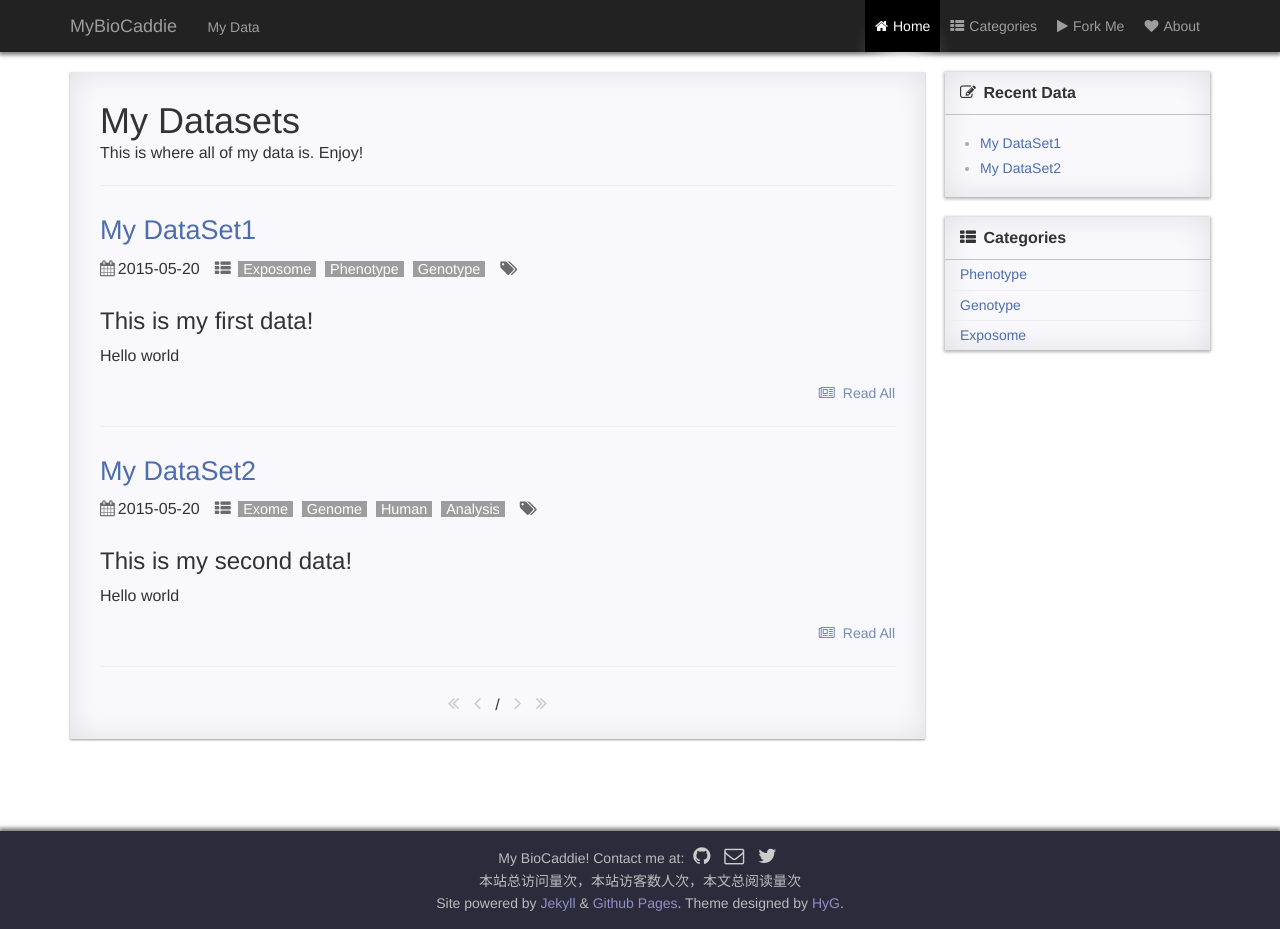
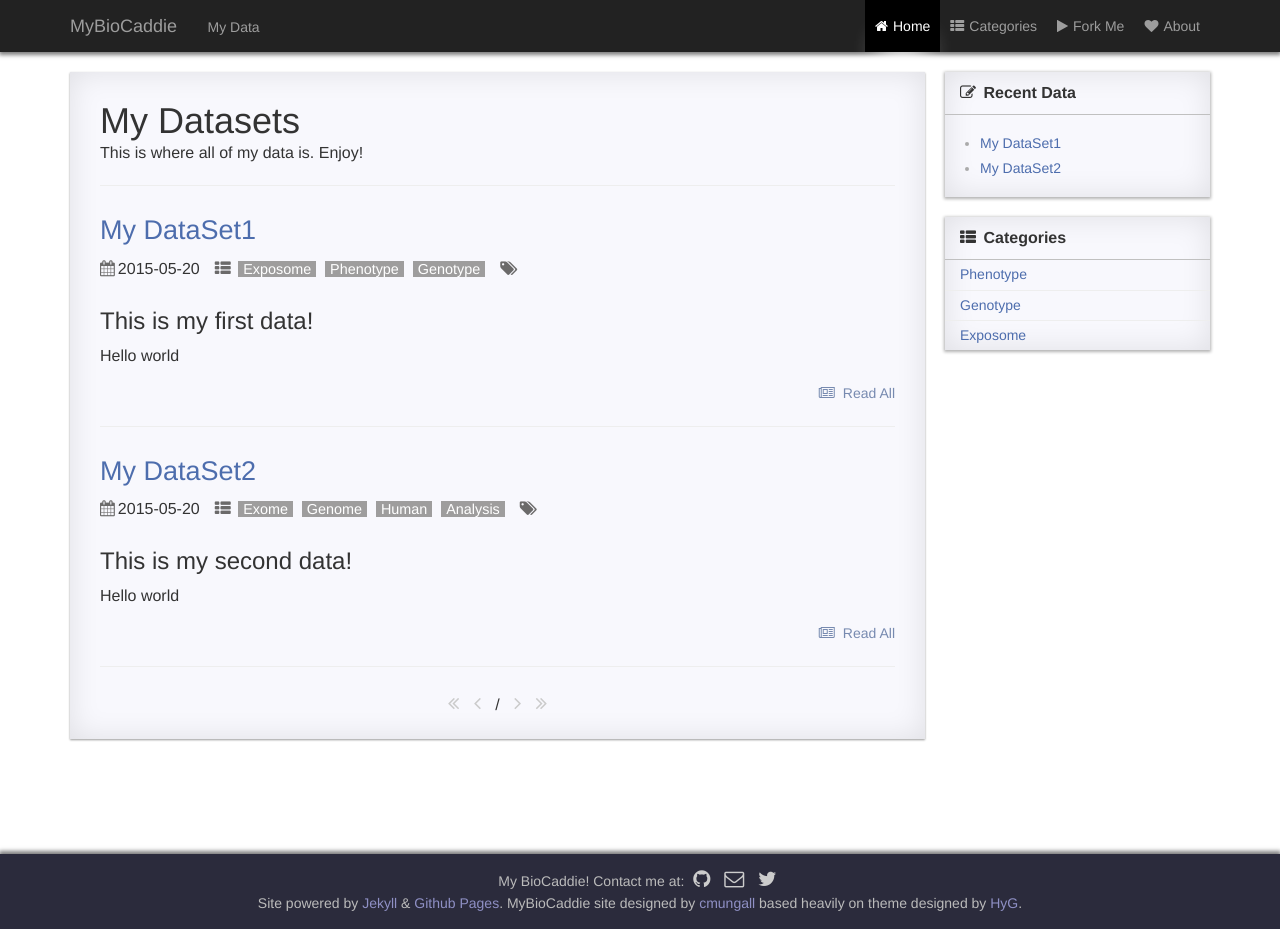
Before and after one commit to biodatasets/mybiocaddie, a Jekyll site: the page built from index.html, in a window 1280 px wide. Built offline with Jekyll 4.4.1, drawn with Linux system fonts in a browser that asks for light colours; comment, search, counter and statistics services are not loaded.

Commit message:
tidying up footer, fixing broken links

```diff
--- a/_includes/footer.html
+++ b/_includes/footer.html
@@ -9,25 +9,18 @@
         <p class="contact">
             Contact me at: {% if site.github_username %}
             <a href="https://github.com/{{site.github_username}}" title="GitHub"><i class="fa fa-github" aria-hidden="true"></i></a> {% endif %} {% if site.email %}
-            <a href="mailto:{{site.email}}" title="email"><i class="fa fa-envelope-o" aria-hidden="true"></i></a> {% endif %} {% if site.weibo_username %}
-            <a href="http://weibo.com/{{site.weibo_username}}" title="Weibo"><i class="fa fa-weibo" aria-hidden="true"></i></a> {% endif %} {% if site.zhihu_username %}
-            <a href="https://www.zhihu.com/people/{{site.zhihu_username}}" title="Zhihu"><i class="iconfont">&#xe829;</i></a> {% endif %} {% if site.twitter_username %}
+            <a href="mailto:{{site.email}}" title="email"><i class="fa fa-envelope-o" aria-hidden="true"></i></a> {% endif %} {% if site.twitter_username %}
             <a href="https://twitter.com/{{site.twitter_username}}" title="Twitter"><i class="fa fa-twitter" aria-hidden="true"></i></a> {% endif %} {% if site.facebook_username %}
             <a href="https://www.facebook.com/{{site.facebook_username}}" title="Facebook"><i class="fa fa-facebook-official" aria-hidden="true"></i></a> {% endif %}  {% if site.linkedIn_username %}
-            <a href="https://www.linkedin.com/in/{{site.linkedIn_username}}" title="LinkedIn"><i class="fa fa-linkedin" aria-hidden="true"></i></a> {% endif %} {% if site.dribbble_username %}
-            <a href=" https://dribbble.com/{{site.dribbble_username}}" title="Dribbble"><i class="fa fa-dribbble" aria-hidden="true"></i></a> {% endif %}
-        </p>
-        <p>
-            本站总访问量<span id="busuanzi_value_site_pv"></span>次，本站访客数<span id="busuanzi_value_site_uv"></span>人次，本文总阅读量<span id="busuanzi_value_page_pv"></span>次
+            <a href="https://www.linkedin.com/in/{{site.linkedIn_username}}" title="LinkedIn"><i class="fa fa-linkedin" aria-hidden="true"></i></a> {% endif %}
         </p>
         <p class="power">
             <span>
                 Site powered by <a href="https://jekyllrb.com/">Jekyll</a> & <a href="https://pages.github.com/">Github Pages</a>.
             </span>
             <span>
-                Theme designed by <a href="https://github.com/Gaohaoyang">HyG</a>.
+                MyBioCaddie site designed by <a href="https://github.com/cmungall">cmungall</a> based heavily on theme designed by <a href="https://github.com/Gaohaoyang">HyG</a>.
             </span>
         </p>
     </div>
 </footer>
-<script async src="https://dn-lbstatics.qbox.me/busuanzi/2.3/busuanzi.pure.mini.js"></script>
--- a/index.html
+++ b/index.html
@@ -79,7 +79,7 @@ layout: default
                 </div>
                 <ul class="content-ul" recent>
                     {% for dataset in site.metadata offset: 0 limit: 10  %}
-                        <li><a href="{{ dataset.url }}">{{ dataset.title }}</a></li>
+                        <li><a href="{{ site.baseurl}}{{ dataset.url }}">{{ dataset.title }}</a></li>
                     {% endfor %}
                 </ul>
             </div>
```
Also changed, not shown: README.md.
